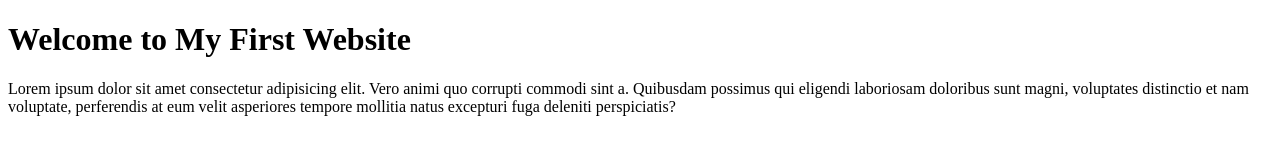
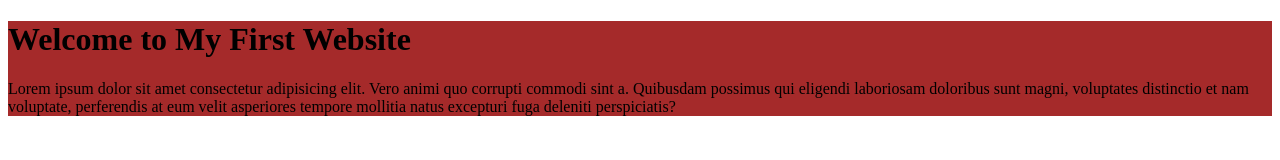
Before and after one commit to AhmedTufail/myFirstWebsite, a plain HTML site: page index.html in a window 1280 px wide. Drawn offline with Linux system fonts and the light colour scheme.

Commit message:
secondCommit

```diff
--- a/index.html
+++ b/index.html
@@ -4,9 +4,12 @@
     <meta charset="UTF-8">
     <meta name="viewport" content="width=device-width, initial-scale=1.0">
     <title>MyFirstWebsite</title>
+    <link rel="stylesheet" href="styles/style.css">
 </head>
 <body>
+   <div class="blog">
     <h1>Welcome to My First Website</h1>
     <p>Lorem ipsum dolor sit amet consectetur adipisicing elit. Vero animi quo corrupti commodi sint a. Quibusdam possimus qui eligendi laboriosam doloribus sunt magni, voluptates distinctio et nam voluptate, perferendis at eum velit asperiores tempore mollitia natus excepturi fuga deleniti perspiciatis?</p>
+   </div>
 </body>
 </html>
--- /dev/null
+++ b/styles/style.css
@@ -0,0 +1,3 @@
+.blog{
+    background-color: brown;
+}
```
